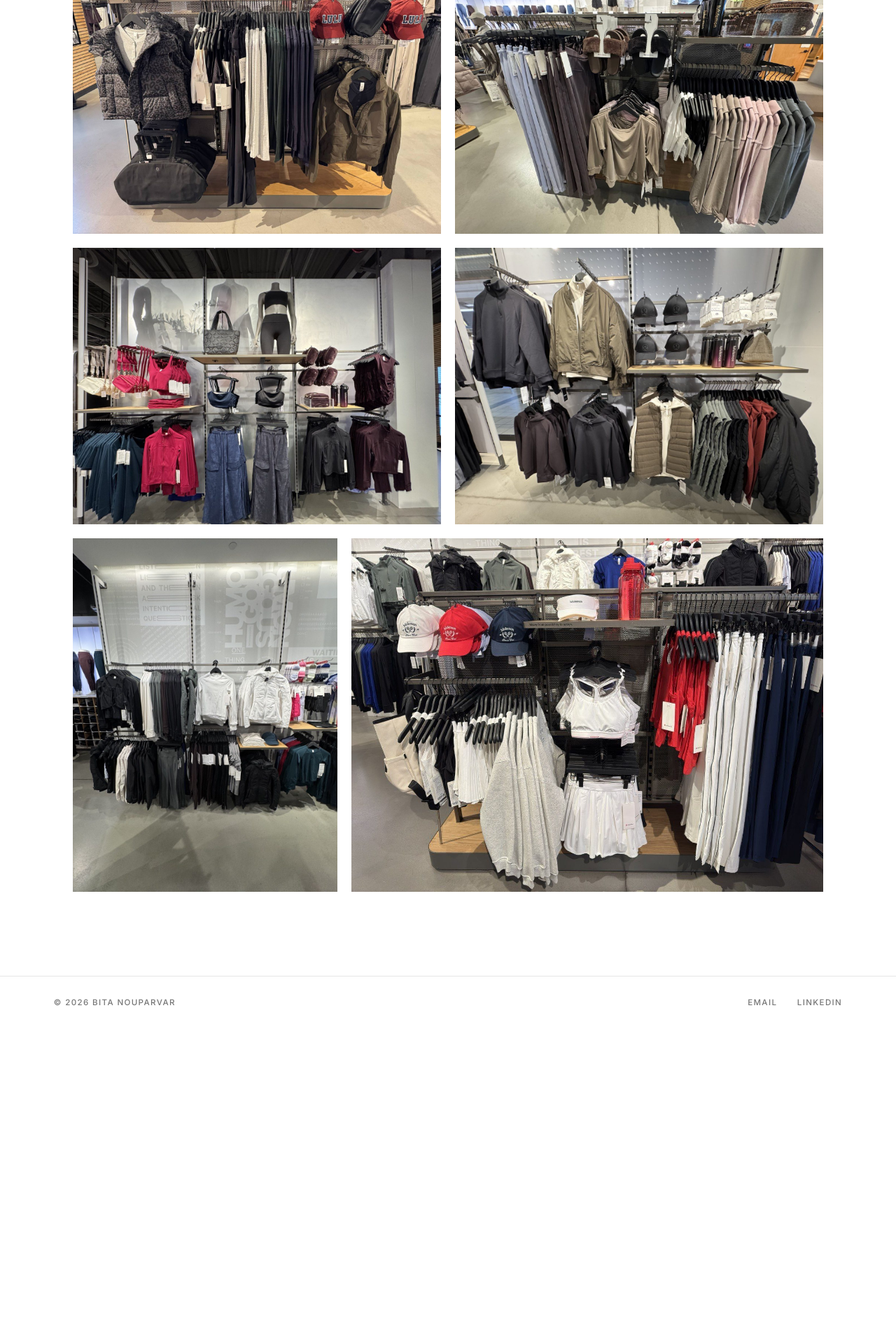
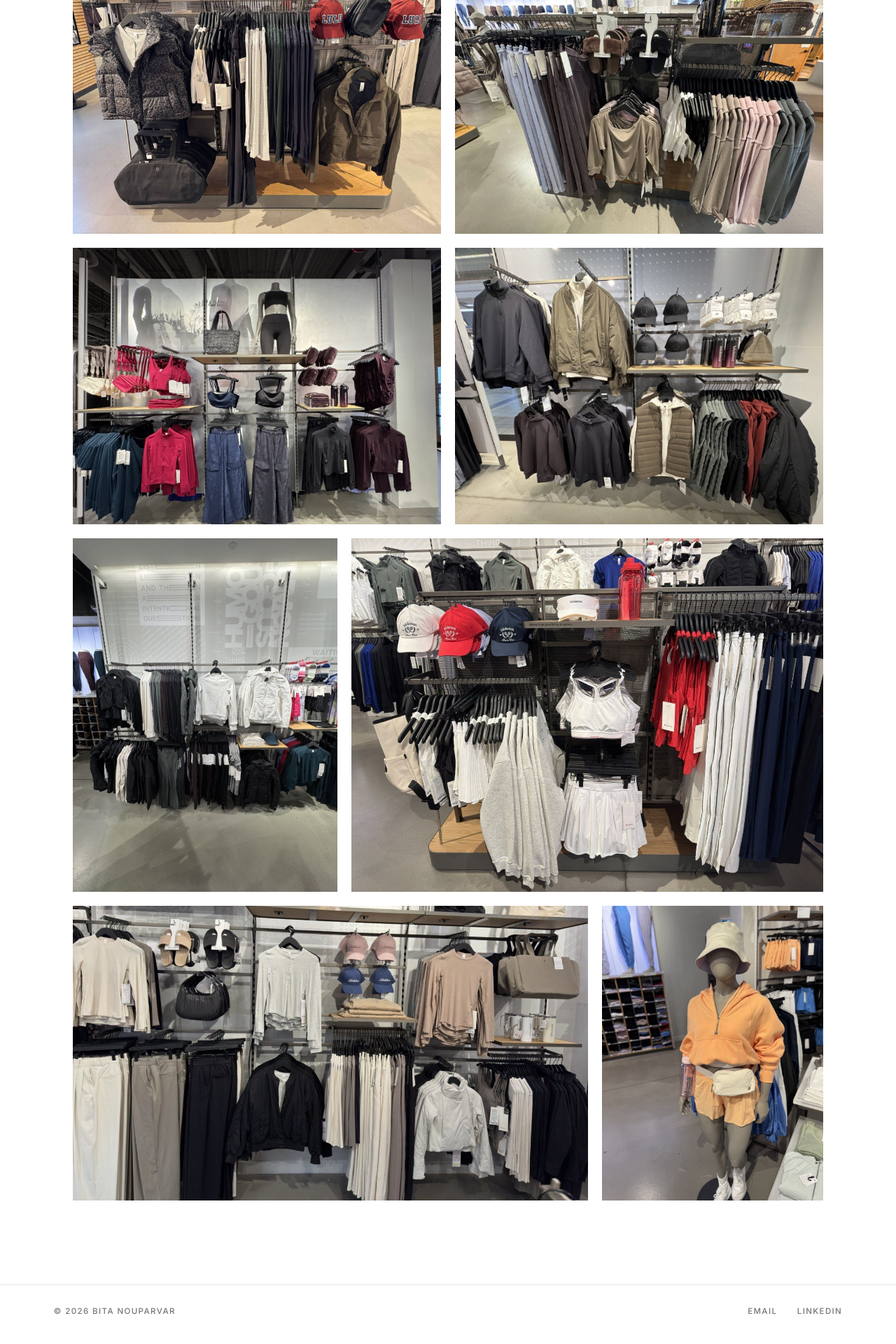
Before and after one commit to bitanp1994/bitanouparvar.com, a Jekyll site: the page built from projects/visual-merchandising.html, in a window 1280 px wide. Shown: the part 1621-3541 px from the top of the page at 70% size. Built offline with Jekyll 4.4.1, drawn with Linux system fonts in a browser that asks for light colours; before the commit the page ends 3099 px from its top, so only the background shows below that.

Commit message:
Visual Merchandising: add neutral wall and orange half-zip mannequin
Co-Authored-By: Claude Opus 5.5 <noreply@anthropic.com>
Claude-Session: https://claude.ai/code/session_011ZU1tgXn8aNEA1hgF5gWNT

```diff
--- a/assets/style.css
+++ b/assets/style.css
@@ -321,3 +321,14 @@ main .eyebrow, main .section-title, main .label, main .text-links, main .post-ta
   .vm-mix { grid-template-columns: 1fr; gap: 12px; margin-top: 12px; }
   .vm-mix img { height: auto; }
 }
+
+/* visual merchandising: a panoramic wall beside a tall mannequin, both the same height */
+.vm-pano { display: grid; grid-template-columns: 2.33fr 1fr; gap: 20px; margin-top: 20px; }
+.vm-pano figure { margin: 0; }
+.vm-pano img { width: 100%; height: 100%; object-fit: cover; display: block; }
+.vm-pano figure:first-child img { aspect-ratio: 1280 / 733; }
+.vm-pano figure:last-child img { aspect-ratio: 3 / 4; }
+@media (max-width: 640px) {
+  .vm-pano { grid-template-columns: 1fr; gap: 12px; margin-top: 12px; }
+  .vm-pano img { height: auto; }
+}
--- a/projects/visual-merchandising.html
+++ b/projects/visual-merchandising.html
@@ -38,3 +38,8 @@ permalink: /projects/visual-merchandising/
   <figure><img src="{{ '/assets/img/vm/white-black-wall.jpg' | relative_url }}" alt="Wall of black and white jackets, grey and black pants and a white puffer, with teal tops and socks to the side" loading="lazy"></figure>
   <figure><img src="{{ '/assets/img/vm/tennis-fixture.jpg' | relative_url }}" alt="Tennis-themed fixture with white, red and navy caps, a white sports bra and pleated skirt, red tanks, grey sweatshirts and striped pants" loading="lazy"></figure>
 </div>
+
+<div class="vm-pano">
+  <figure><img src="{{ '/assets/img/vm/neutral-wall-caps.jpg' | relative_url }}" alt="Neutral wall in cream, taupe and black: trousers, long-sleeve tops, a bomber and a white jacket, with pink and navy caps, slides, a woven bag and tumblers" loading="lazy"></figure>
+  <figure><img src="{{ '/assets/img/vm/orange-half-zip-mannequin.jpg' | relative_url }}" alt="Floor mannequin in an orange half-zip hoodie and matching shorts with a cream bucket hat, cream belt bag and pink water bottle" loading="lazy"></figure>
+</div>
```
Also changed, not shown: assets/img/vm/neutral-wall-caps.jpg (added), assets/img/vm/orange-half-zip-mannequin.jpg (added).
